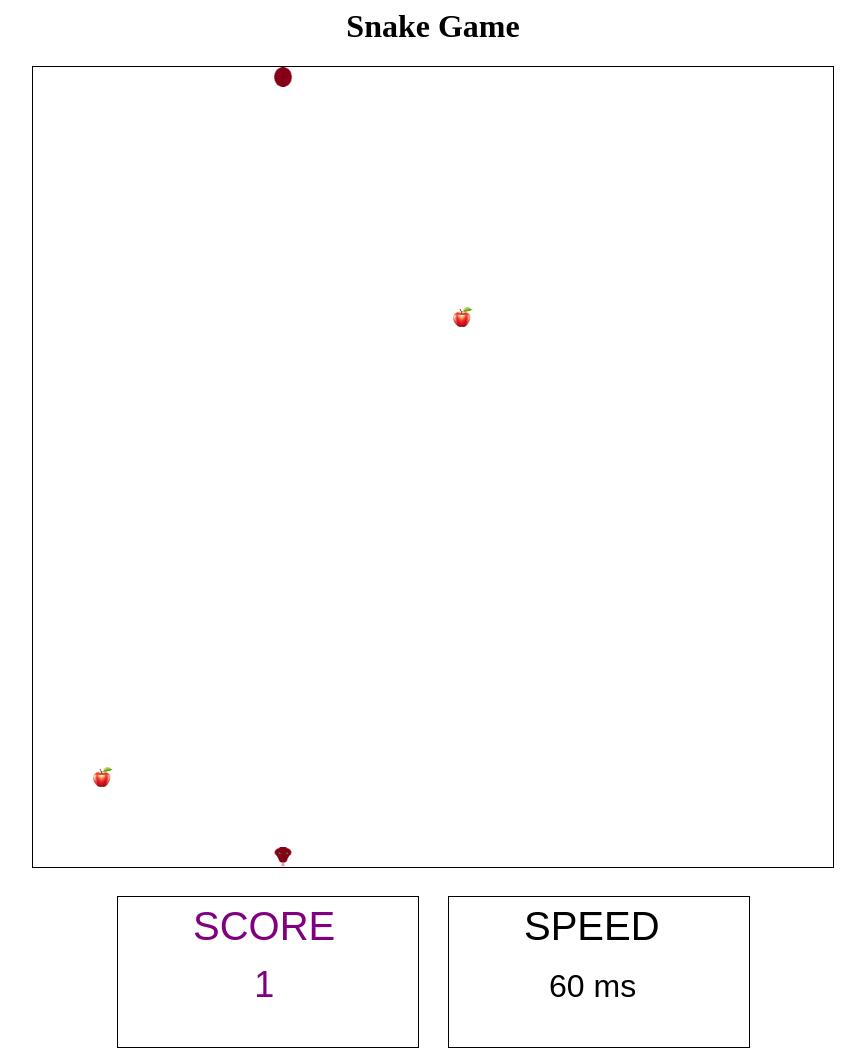
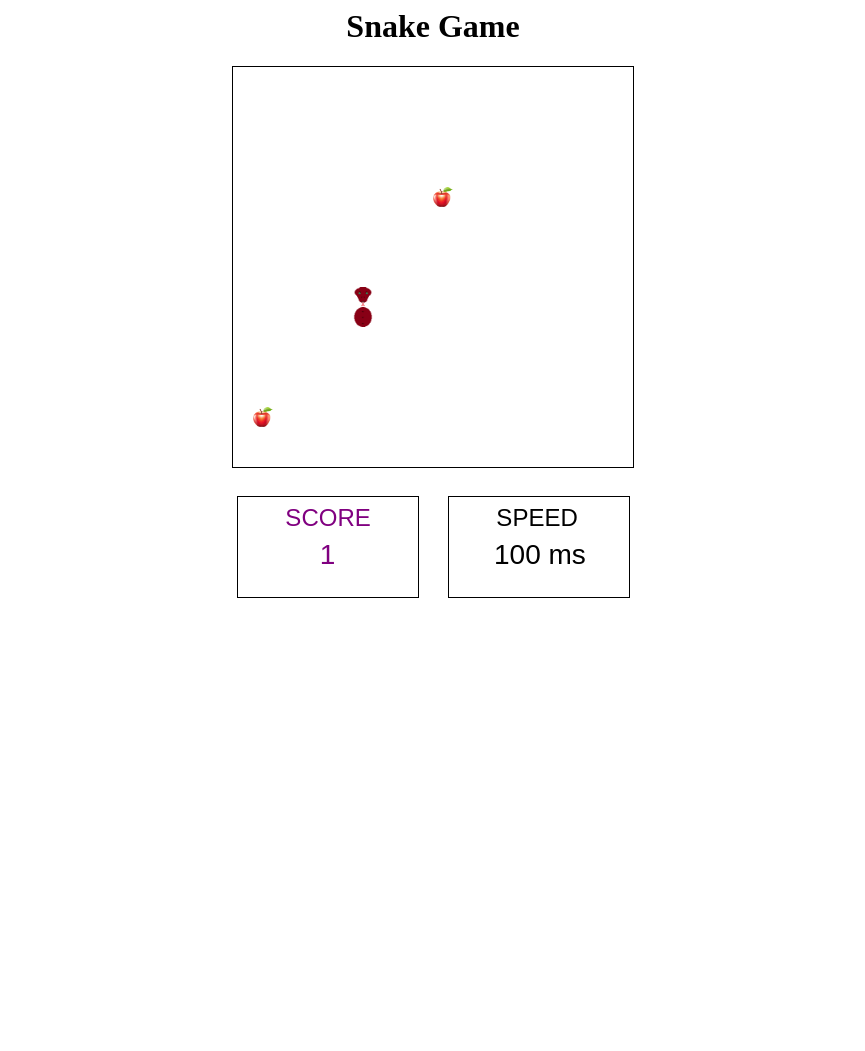
Before and after one commit to rg-km/se-fe8-kelompok6, a plain HTML site: page index.html in a window 1280 px wide. Shown: the whole page, without its empty margins (207-1072 px from the left). After the commit the page ends 800 px from the top, so only its background shows below. Drawn offline with Linux system fonts and the light colour scheme.

Commit message:
fix canvas size to 100% ratio

```diff
--- a/index.html
+++ b/index.html
@@ -5,7 +5,7 @@
     <body onload="draw();">
         <div style="text-align: center;">
             <h1>Snake Game</h1>
-            <canvas id="snakeBoard" width="800" height="800" style="border:1px solid #000000;"></canvas>
+            <canvas id="snakeBoard" width="400" height="400" style="border:1px solid #000000;"></canvas>
             <img src="assets/apple.png" id="apple" alt="" width="20" height="20" style="display: none;"/>
             <img src="assets/snake-head.png" id="snake-head" alt="" width="20" height="20" style="display: none;"/>
             <img src="assets/snake-body.png" id="snake-body" alt="" width="20" height="20" style="display: none;"/>
@@ -14,8 +14,8 @@
         <div style="text-align: center;">
             <br>
 
-            <canvas id="score1Board" width="300" height="150" style="border:1px solid #000000; margin-right: 25px; margin-top: 10px;"></canvas>
-            <canvas id="speedBoard" width="300" height="150" style="border:1px solid #000000; "></canvas>
+            <canvas id="score1Board" width="180" height="100" style="border:1px solid #000000; margin-right: 25px; margin-top: 10px;"></canvas>
+            <canvas id="speedBoard" width="180" height="100" style="border:1px solid #000000; "></canvas>
 
         </div>
     </body>
--- a/index.js
+++ b/index.js
@@ -1,5 +1,5 @@
 const CELL_SIZE = 20;
-const CANVAS_SIZE = 800;
+const CANVAS_SIZE = 400;
 const REDRAW_INTERVAL = 50;
 const WIDTH = CANVAS_SIZE / CELL_SIZE;
 const HEIGHT = CANVAS_SIZE / CELL_SIZE;
@@ -9,7 +9,7 @@ const DIRECTION = {
     UP: 2,
     DOWN: 3,
 }
-const MOVE_INTERVAL = 60;
+const MOVE_INTERVAL = 100;
 
 function initPosition() {
     return {
@@ -73,10 +73,10 @@ function drawScore() {
     let scoreCtx = scoreCanvas.getContext("2d");
 
     scoreCtx.clearRect(0, 0, CANVAS_SIZE, CANVAS_SIZE);
-    scoreCtx.font = "40px Arial";
+    scoreCtx.font = "24px Arial";
     scoreCtx.fillStyle = snake1.color
-    scoreCtx.fillText("SCORE", scoreCanvas.scrollWidth /4, scoreCanvas.scrollHeight / 3.5);
-    scoreCtx.font = "36px Arial";
+    scoreCtx.fillText("SCORE", scoreCanvas.scrollWidth /3.8, scoreCanvas.scrollHeight / 3.5);
+    scoreCtx.font = "28px Arial";
     scoreCtx.fillText(snake1.score, scoreCanvas.scrollWidth /2.2, scoreCanvas.scrollHeight / 1.5);
 }
 
@@ -85,12 +85,12 @@ function drawSpeed(snake){
     let speedCtx = speedCanvas.getContext("2d");
 
     speedCtx.clearRect(0, 0, CANVAS_SIZE, CANVAS_SIZE);
-    speedCtx.font = "40px Arial";
+    speedCtx.font = "24px Arial";
     speedCtx.fillStyle = 'black';
     // speedCtx.textAlign = "start";
-    speedCtx.fillText("SPEED", speedCanvas.scrollWidth /4, speedCanvas.scrollHeight / 3.5);
-    speedCtx.font = "32px Arial";
-    speedCtx.fillText(MOVE_INTERVAL + " ms", speedCanvas.scrollWidth /3, speedCanvas.scrollHeight / 1.5);
+    speedCtx.fillText("SPEED", speedCanvas.scrollWidth /3.8, speedCanvas.scrollHeight / 3.5);
+    speedCtx.font = "28px Arial";
+    speedCtx.fillText(MOVE_INTERVAL + " ms", speedCanvas.scrollWidth /4, speedCanvas.scrollHeight / 1.5);
 }
 
 function draw() {
```
